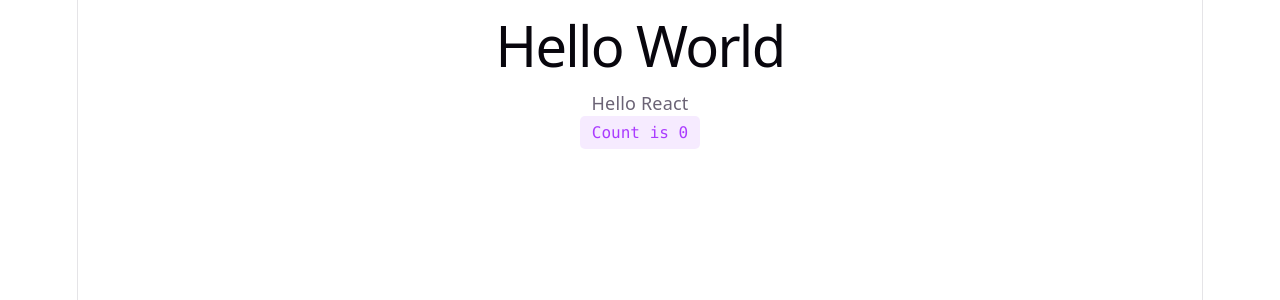
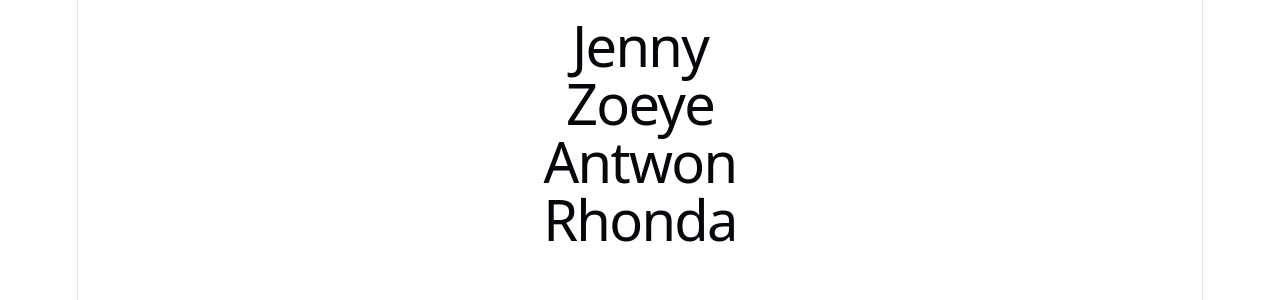
Before and after one commit to markojp/monsters-rolodex, a React (Vite) app: page / in a window 1280 px wide. Shown: the top 300 px of the page. Built offline with nearby package versions, Linux system fonts and the light colour scheme.

Commit message:
simple list example in state

```diff
--- a/src/App.jsx
+++ b/src/App.jsx
@@ -4,29 +4,26 @@ import './App.css';
 
 class App extends Component {
   state = {
-    count: 0,
-  };
-
-  handleCountChange = () => {
-    this.setState((state) => {
-      return { count: state.count + 1 };
-    });
+    monsters: [
+      { id: '1egyd', name: 'Jenny' },
+      { id: '2drg', name: 'Zoeye' },
+      { id: '3wyj', name: 'Antwon' },
+      { id: '4shk', name: 'Rhonda' },
+    ],
   };
 
   render() {
-    const count = this.state.count;
-    const incrementCount = this.handleCountChange;
+    const monsters = this.state.monsters;
 
     return (
       <div className='App'>
-        <div>
-          <h1>Hello World</h1>
-          <p>Hello React</p>
-
-          <button type='button' className='counter' onClick={incrementCount}>
-            Count is {count}
-          </button>
-        </div>
+        {monsters.map((monster) => {
+          return (
+            <div key={monster.id}>
+              <h1>{monster.name}</h1>
+            </div>
+          );
+        })}
       </div>
     );
   }
```
